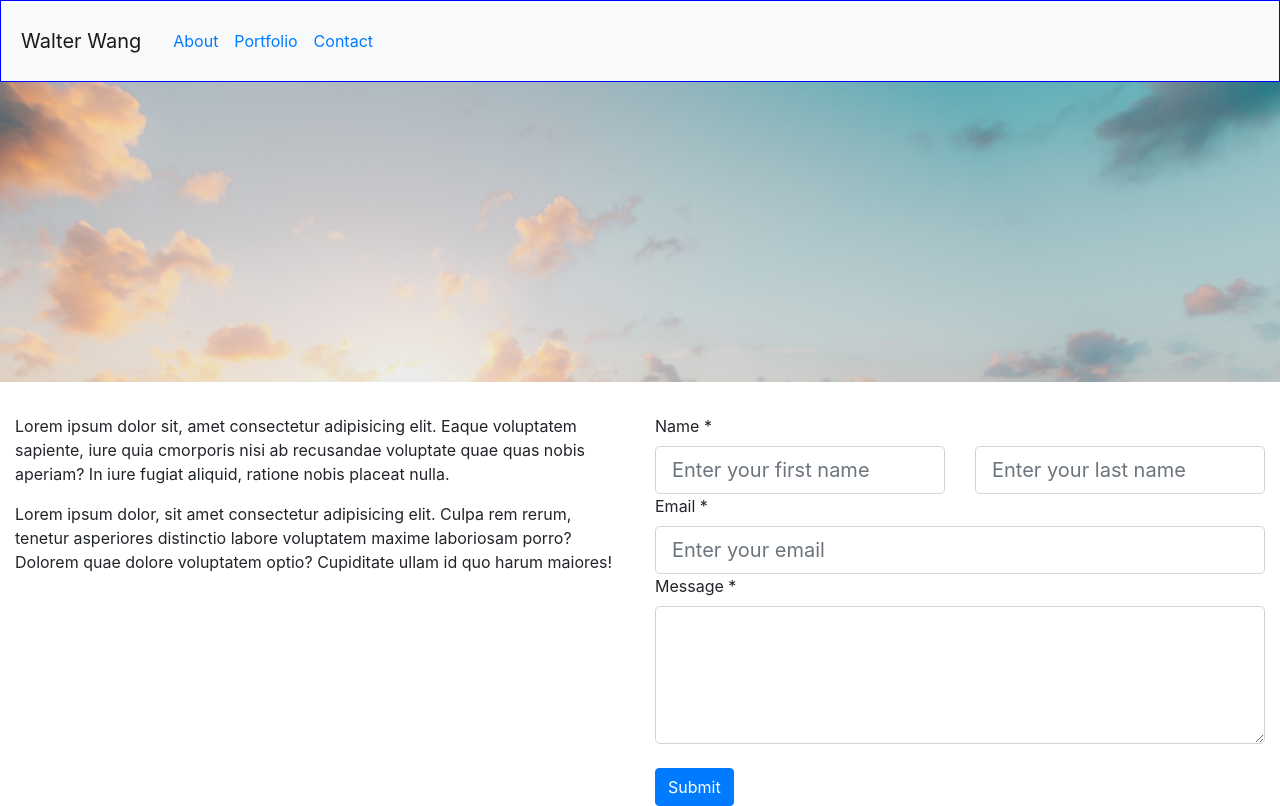
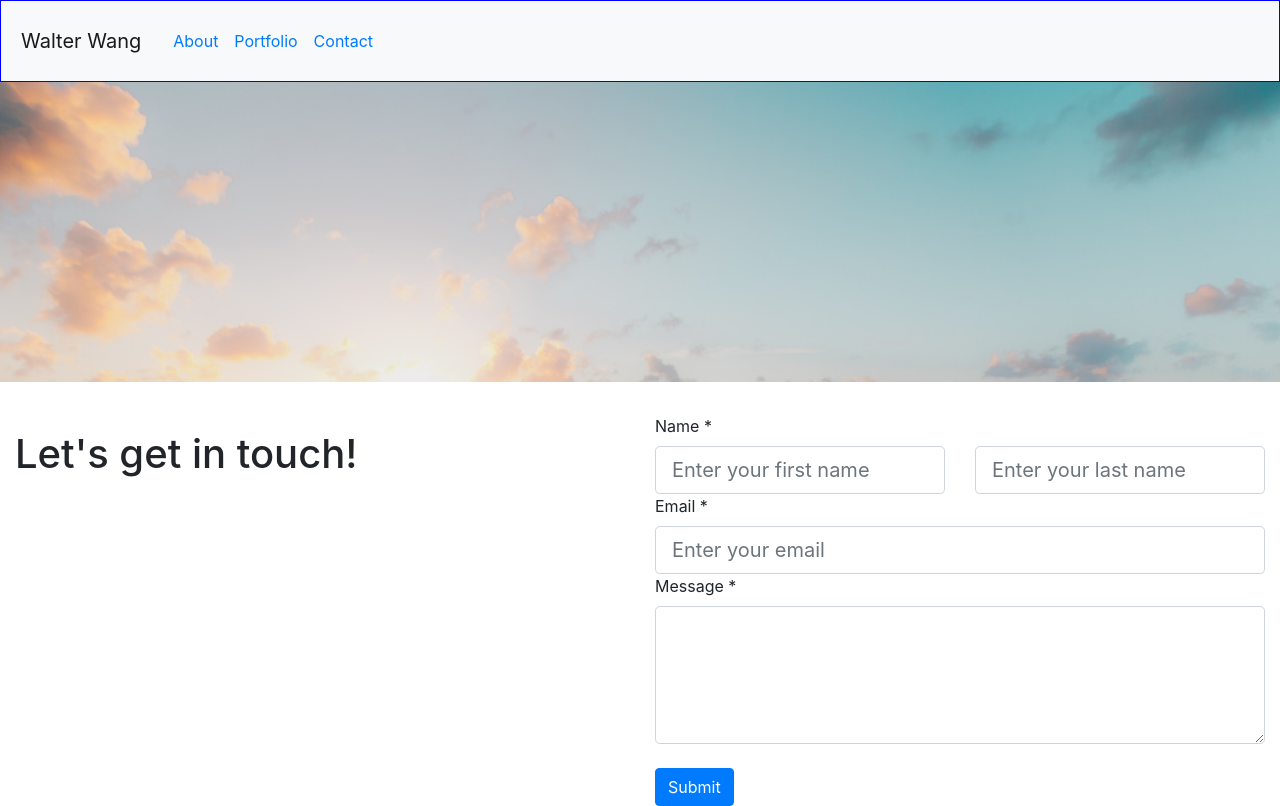
Before and after one commit to wsglobe/Portfolio, a plain HTML site: page contact.html in a window 1280 px wide. Drawn offline with nearby package versions, Linux system fonts and the light colour scheme.

Commit message:
updated contact html

```diff
--- a/contact.html
+++ b/contact.html
@@ -29,16 +29,7 @@
       <div class="row">
         <div class="col-6">
           <p>
-            Lorem ipsum dolor sit, amet consectetur adipisicing elit. Eaque
-            voluptatem sapiente, iure quia cmorporis nisi ab recusandae
-            voluptate quae quas nobis aperiam? In iure fugiat aliquid, ratione
-            nobis placeat nulla.
-          </p>
-          <p>
-            Lorem ipsum dolor, sit amet consectetur adipisicing elit. Culpa rem
-            rerum, tenetur asperiores distinctio labore voluptatem maxime
-            laboriosam porro? Dolorem quae dolore voluptatem optio? Cupiditate
-            ullam id quo harum maiores!
+            <h1>Let's get in touch!</h1>
           </p>
         </div>
         <div class="col-6">
```
Also changed, not shown: portfolio.html (+2 -2 lines).
